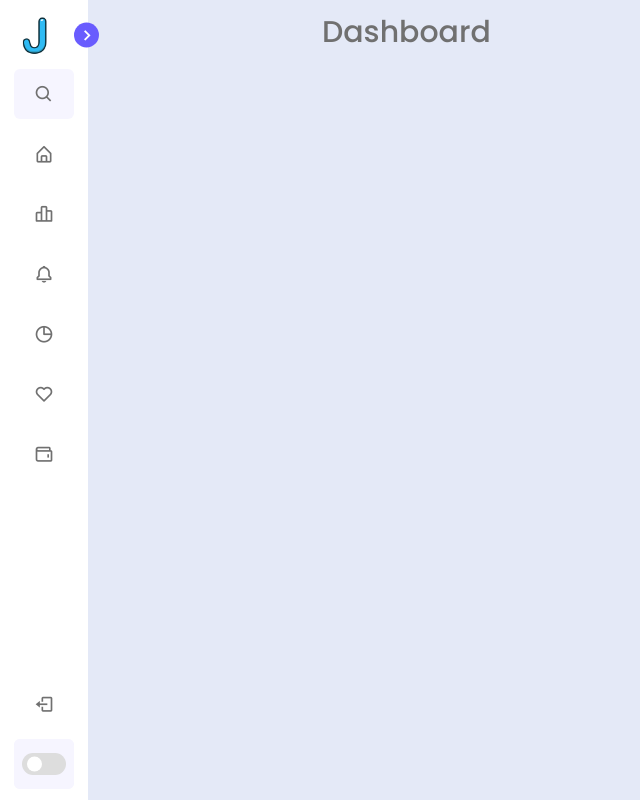
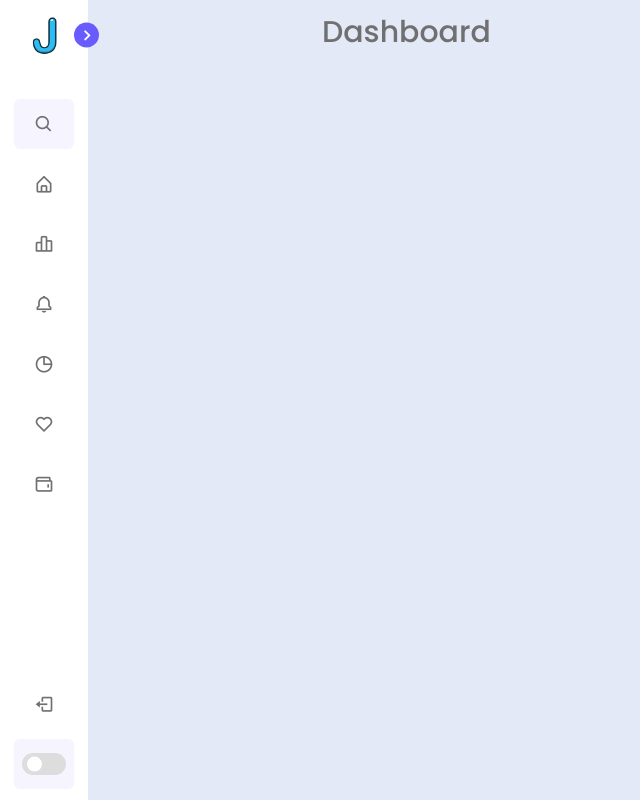
Before and after one commit to jydoskey/dashboard, a Vue app: page /dashboard in a window 1280 px wide. Shown: the whole page, without its empty margins (0-640 px from the left). Built offline with nearby package versions, Linux system fonts and the light colour scheme.

Commit message:
updated property for sidebar component

```diff
--- a/src/styles/sidebar.css
+++ b/src/styles/sidebar.css
@@ -16,6 +16,7 @@ header {
     padding: 10px 14px;
     background: var(--sidebar-color);
     transition: var(--tran-05);
+    z-index: 100;
   }
 
   .sidebar.close {
@@ -39,7 +40,12 @@ header {
   .sidebar .image {
     min-width: 60px;
     display: flex;
+    justify-content: center;
     align-items: center;
+  }
+
+  .sidebar .menu {
+    margin-top: 30px;
   }
 
   .sidebar li {
@@ -113,7 +119,6 @@ header {
   }
 
   body.dark .sidebar header .toggle {
-    transform: rotate(180deg);
     color: var(--text-color);
   }
 
@@ -127,8 +132,11 @@ header {
     width: 100%;
     outline: none;
     border: none;
+    font-size: 1rem;
     border-radius: 6px;
+    font-weight: 500;
     background: var(--primary-color-light);
+    transition: var(--tran-05);
   }
 
   ul {
@@ -212,6 +220,7 @@ header {
     right: 0;
     border-radius: 6px;
     background: var(--primary-color-light);
+    transition: var(--tran-05);
   }
 
   .toggle-switch .switch {
@@ -242,3 +251,8 @@ header {
   body.dark .sidebar header .toggle {
     color: var(--text-color);
   }
+
+  .sidebar.sidebar ~ .home {
+      left: 88px;
+      width: calc(100% - 88px);
+  }
```
